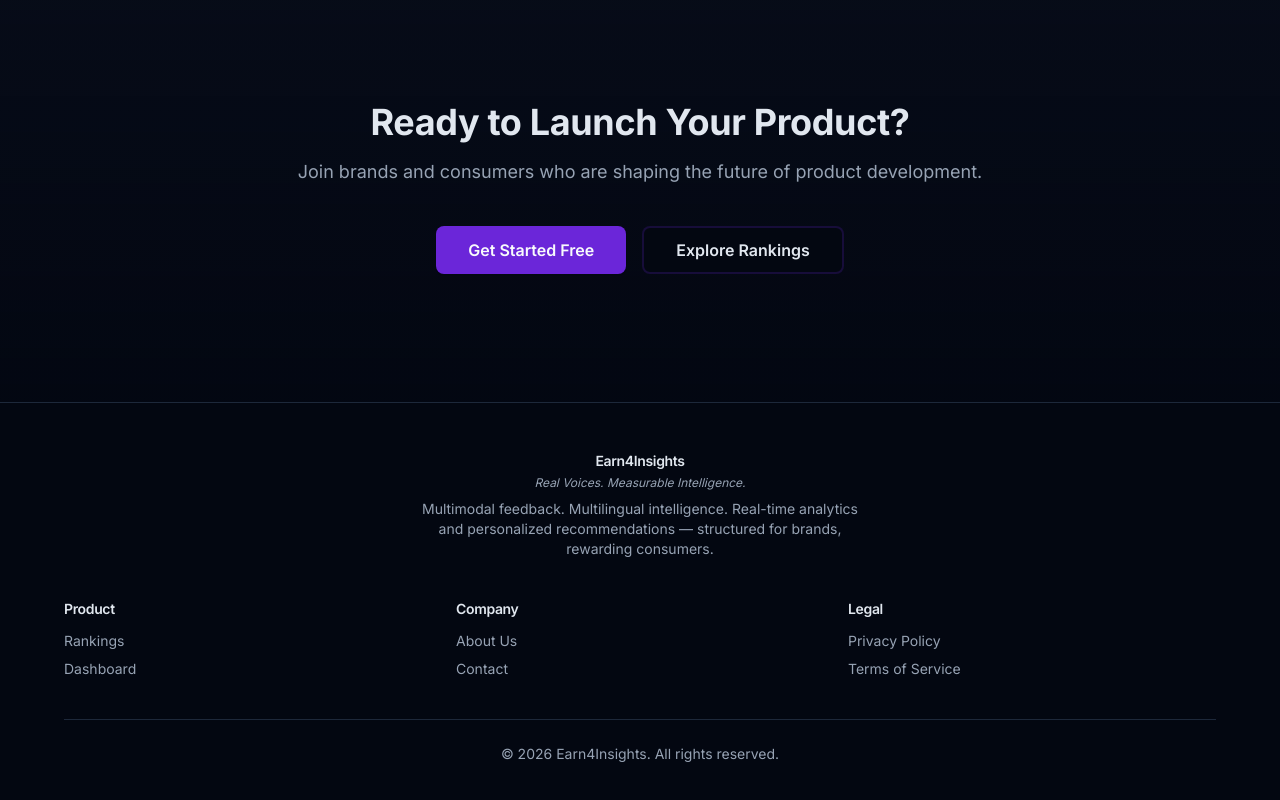
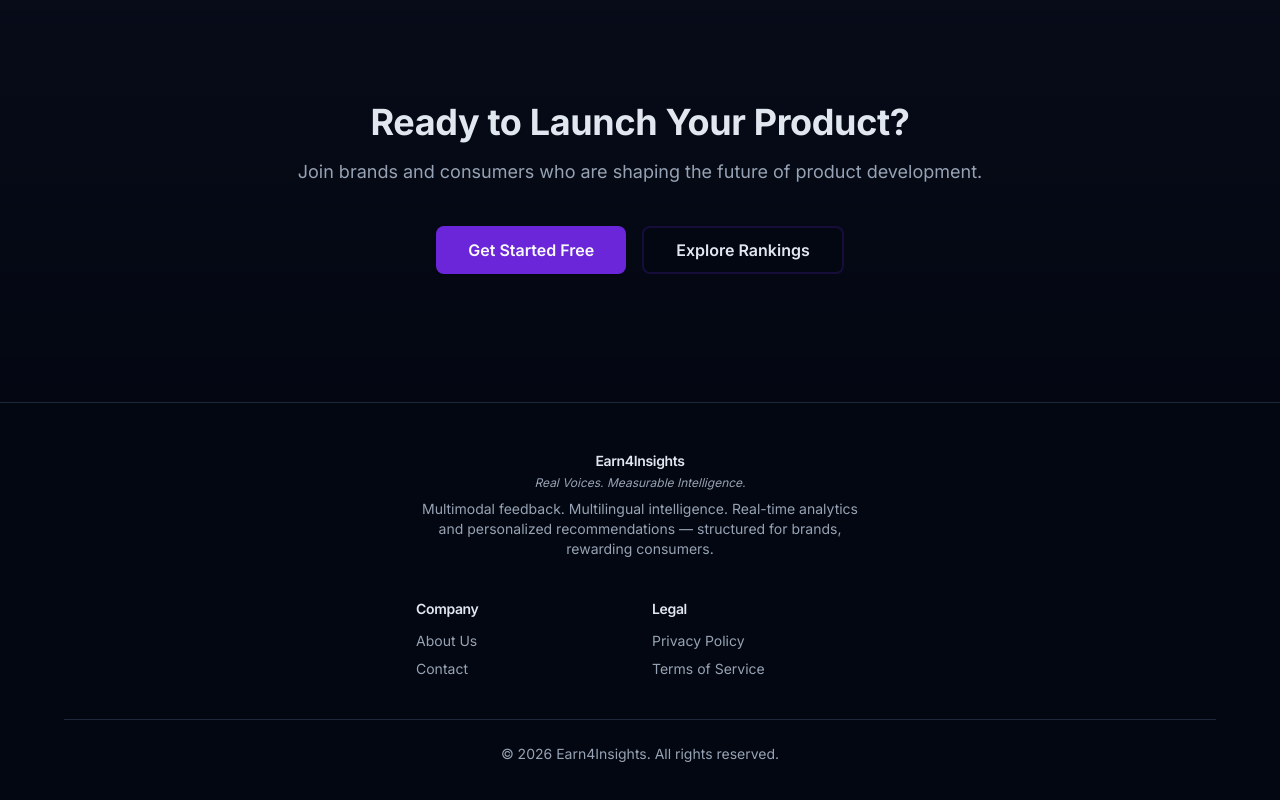
Before and after one commit to vishjoshi789-debug/earn4insights, a Next.js app: page / in a window 1280 px wide. Shown: the part 2280-3080 px from the top of the page. Built offline with nearby package versions, Linux system fonts and the light colour scheme; no server answers.

Commit message:
fix: remove Product column from homepage footer - Dashboard 404 for unauthenticated users

```diff
--- a/src/app/page.tsx
+++ b/src/app/page.tsx
@@ -210,24 +210,8 @@
             </p>
           </div>
 
-          {/* Links — 3 columns, responsive */}
-          <div className="grid grid-cols-3 gap-6 text-center sm:text-left">
-            <div>
-              <h4 className="text-sm font-semibold text-foreground">Product</h4>
-              <ul className="mt-3 space-y-2 text-sm text-muted-foreground">
-                <li>
-                  <Link href="/top-products" className="hover:text-foreground transition-colors">
-                    Rankings
-                  </Link>
-                </li>
-                <li>
-                  <Link href="/dashboard" className="hover:text-foreground transition-colors">
-                    Dashboard
-                  </Link>
-                </li>
-              </ul>
-            </div>
-
+          {/* Links — 2 columns, responsive */}
+          <div className="grid grid-cols-2 gap-6 max-w-md mx-auto text-center sm:text-left">
             <div>
               <h4 className="text-sm font-semibold text-foreground">Company</h4>
               <ul className="mt-3 space-y-2 text-sm text-muted-foreground">
```
